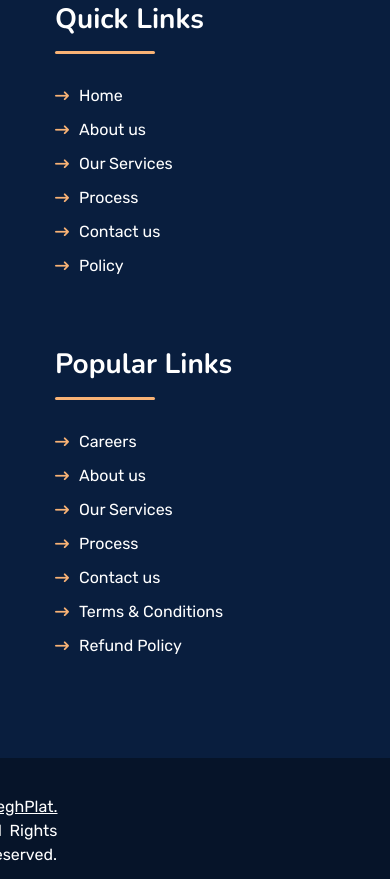
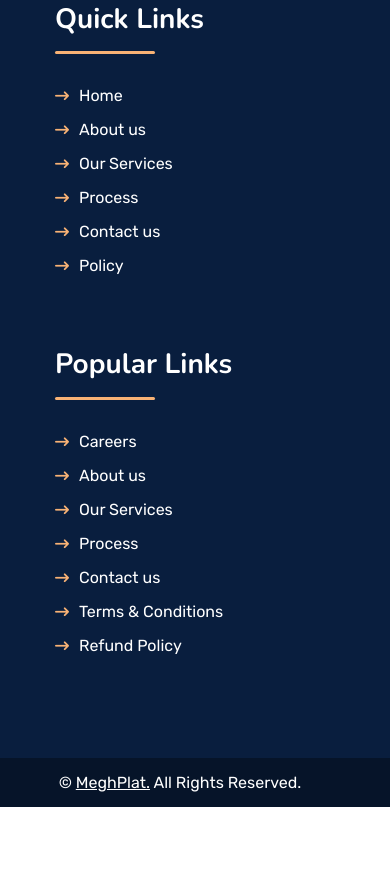
Before and after one commit to srinivasan0328/meghplat_bootstrap, a plain HTML site: page index.html in a window 390 px wide. Shown: the part 8780-9659 px from the top of the page. After the commit the page ends 9587 px from the top, so only its background shows below. Drawn offline with nearby package versions, Linux system fonts and the light colour scheme.

Commit message:
updated css

```diff
--- a/custom.css
+++ b/custom.css
@@ -460,6 +460,10 @@ option {
     padding: 0 !important;
     text-align: center !important;
   }
+
+  .copyRightsBody p {
+    padding-right: 3rem !important;
+  }
 }
 
 /* Medium devices (tablets, upto 768px and above) */
--- a/index.html
+++ b/index.html
@@ -556,8 +556,8 @@
                     </div>
                 </div>
                 <div class="row copyRightsBody">
-                    <div class=" col-sm-12 col-md-12 col-lg-12 col-xl-12 d-flex align-items-center justify-content-center">
-                        <div class="card-body d-flex align-items-end justify-content-center w-100 flex-column">
+                    <div class=" col-sm-12 col-md-12 col-lg-12 col-xl-12 d-flex align-items-center justify-content-center copyRightsBlock">
+                        <div class="card-body d-flex align-items-center justify-content-center w-100 flex-column copyRightsBox">
                             <p class="card-text text-justify footParaFont">© <a href="#" class="copyRightsPara footParaFont">MeghPlat.</a> All Rights Reserved.</p>
                         </div>
                     </div>
```
